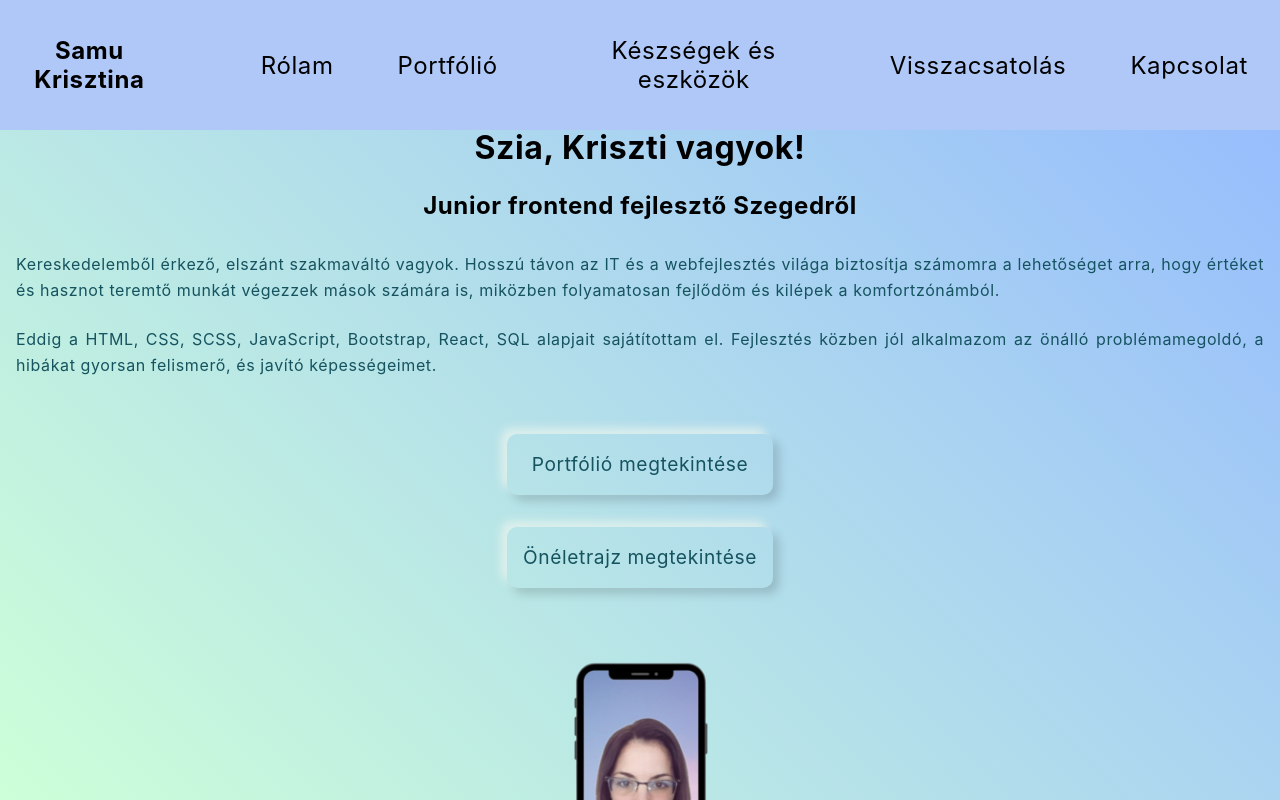
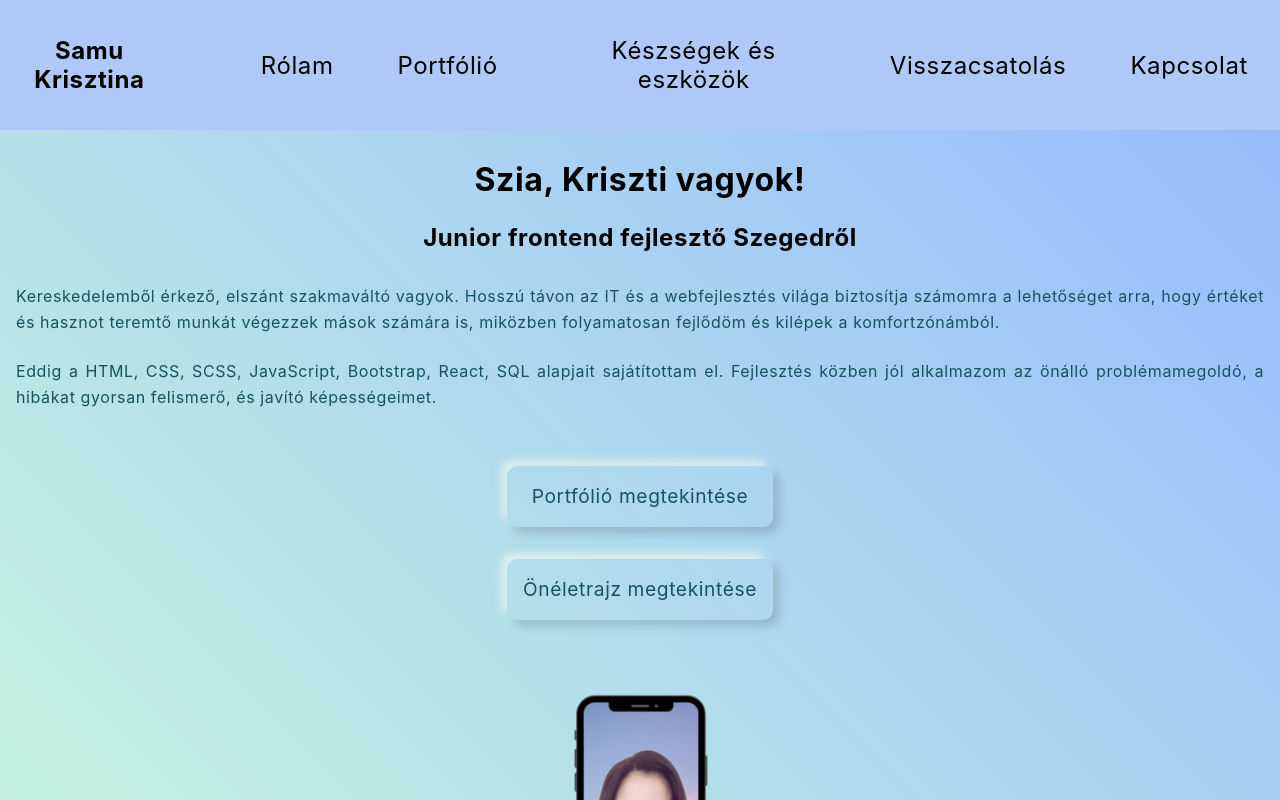
Before and after one commit to KrisztinaSamu/krisztinasamu_portfolio_, a Next.js app: page /about in a window 1280 px wide. Shown: the top 800 px of the page. Built offline with nearby package versions, Linux system fonts and the light colour scheme.

Commit message:
improve layout

```diff
--- a/components/Layout.js
+++ b/components/Layout.js
@@ -7,7 +7,7 @@ export default function Layout(props) {
   return (
     <div className={styles.pageWrapper}>
       <Navbar />
-      <main>{props.children}</main>
+      <main className={styles.mainContainer}>{props.children}</main>
       <Footer />
     </div>
   );
--- a/styles/Footer.module.css
+++ b/styles/Footer.module.css
@@ -15,7 +15,6 @@
 
 .socialMedia {
   flex-flow: row nowrap;
-
 }
 
 .socialMediaIcon {
--- a/styles/Layout.module.css
+++ b/styles/Layout.module.css
@@ -3,11 +3,9 @@
   flex-direction: column;
   align-items: center;
   justify-content: space-around;
-  height: 100vh;
+  height: auto;
 }
 
-/*.sectionMain {
-  height: 100%;
-  position: relative;
-  top: 4rem;
-}*/
+.mainContainer {
+  margin-top: 7rem;
+}
--- a/styles/Navbar.module.css
+++ b/styles/Navbar.module.css
@@ -53,7 +53,6 @@
   text-decoration: none;
   text-align: center;
   transition: 0.5s ease;
-  position: relative;
   padding: 1rem;
 }
 
--- a/styles/about.module.css
+++ b/styles/about.module.css
@@ -5,13 +5,13 @@
 }
 
 .sectionBox {
-  margin-top: 5rem;
+  width: 100%;
 }
 
 .aboutBox {
+  width: 100%;
   align-items: center;
   text-align: justify;
-  width: 100%;
   padding: 1rem;
 }
 
--- a/styles/globals.css
+++ b/styles/globals.css
@@ -21,7 +21,8 @@ body {
 }
 
 body {
-  height: 100%;
+  height: auto;
+  position: relative;
 }
 
 a {
```
